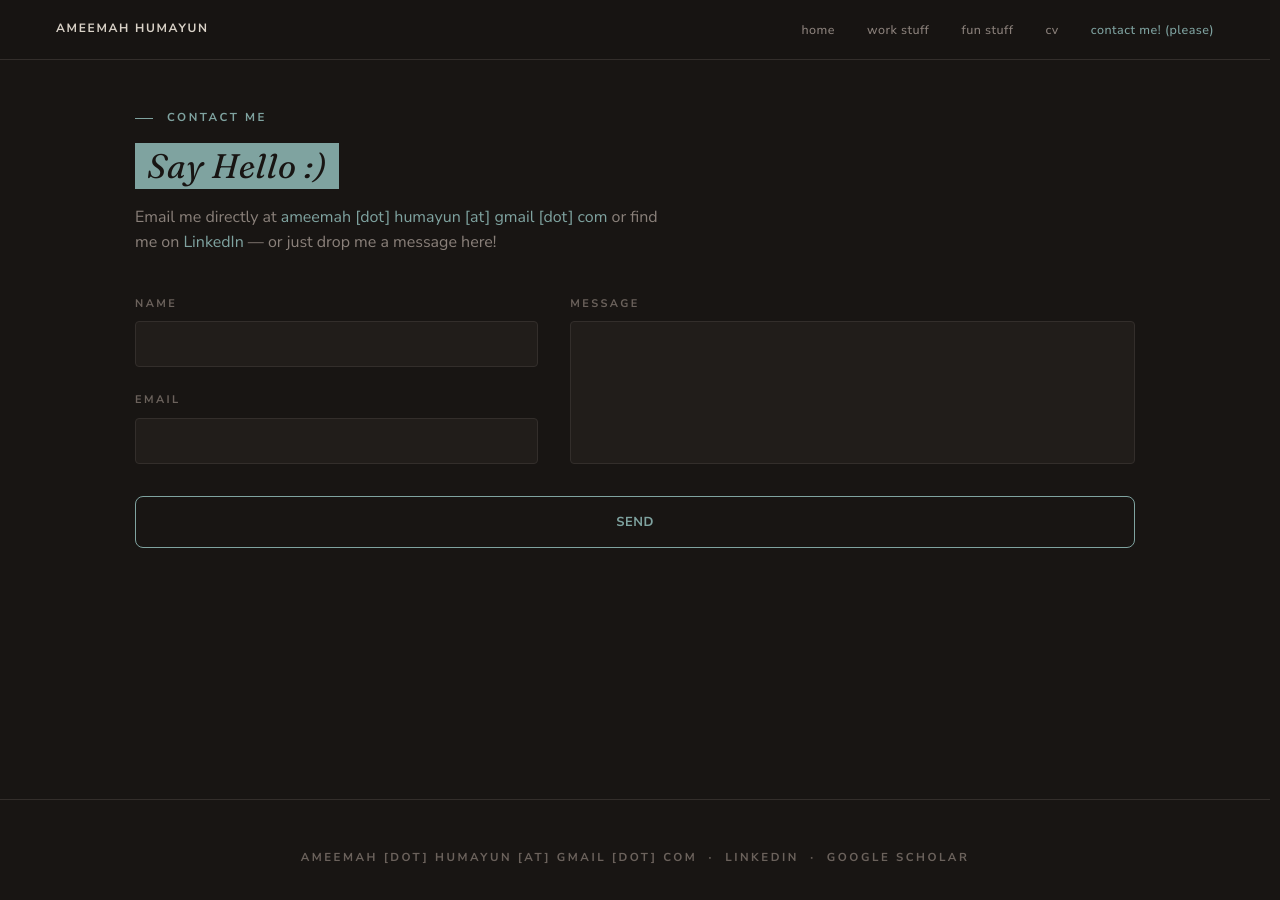
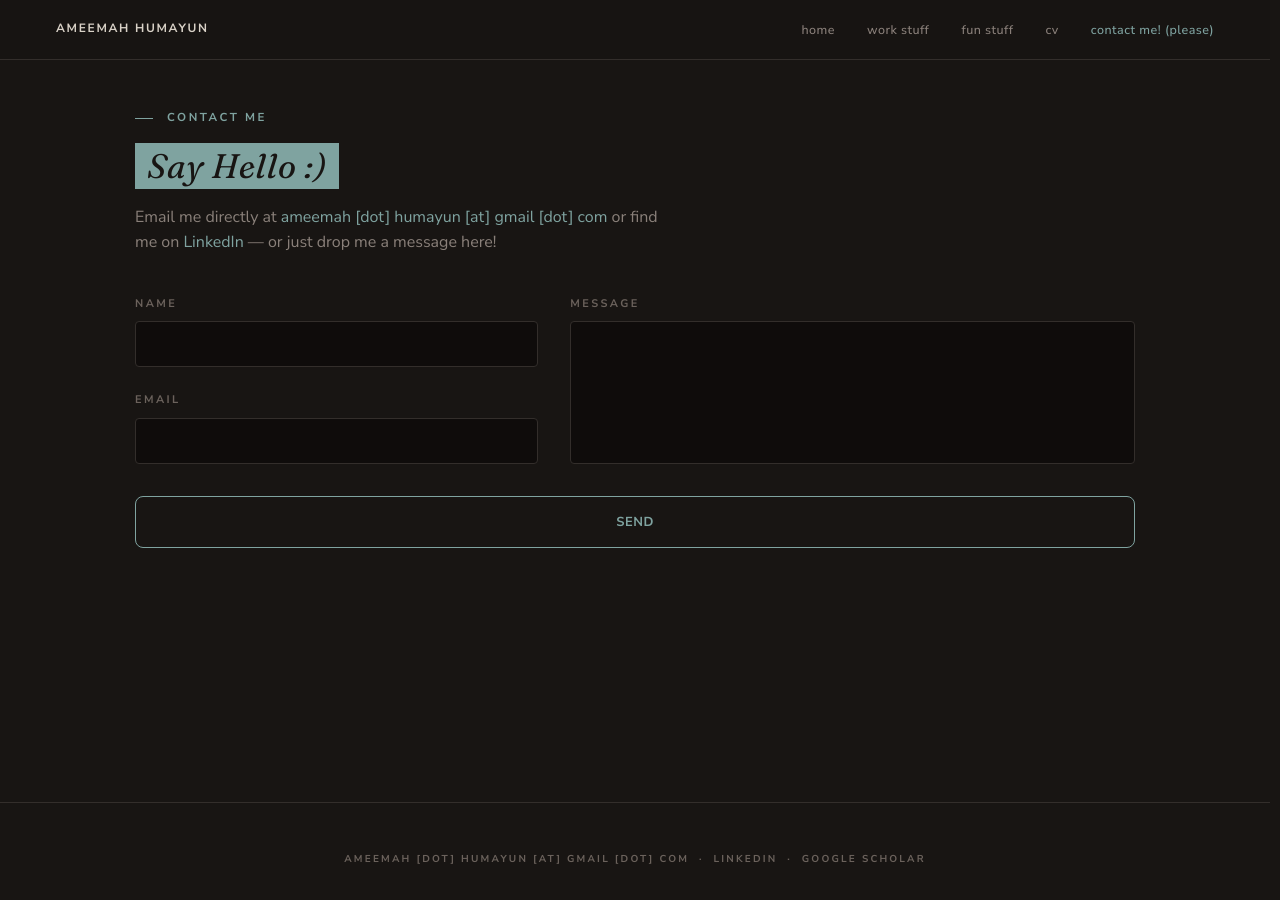
Before and after one commit to ameemahumayun/ameemahumayun.github.io, a Jekyll site: the page built from contact/index.html, in a window 1280 px wide. Built offline with Jekyll 4.4.1, drawn with Linux system fonts in a browser that asks for light colours.

Commit message:
Blacken contact form fields, shrink and center footer text
- Contact form input/textarea background changed from the warm
  brownish bg-lift tone to the near-black terminal token
- Footer text sized down to 10px and explicitly centered

Co-Authored-By: Claude Sonnet 5 <noreply@anthropic.com>
Claude-Session: https://claude.ai/code/session_01RCzM7zTsD8mFw1QLJ4sgHP

```diff
--- a/_includes/footer.html
+++ b/_includes/footer.html
@@ -1,6 +1,6 @@
 <footer class="footer">
   <div class="container">
-    <p class="eyebrow" style="color:var(--color-text-mute);">
+    <p class="eyebrow" style="color:var(--color-text-mute);font-size:10px;text-align:center;">
       <a href="mailto:{{ site.email }}" class="link-quiet">ameemah&nbsp;[dot]&nbsp;humayun&nbsp;[at]&nbsp;gmail&nbsp;[dot]&nbsp;com</a> &nbsp;·&nbsp;
       <a href="{{ site.linkedin }}" class="link-quiet" target="_blank" rel="noopener">LinkedIn</a> &nbsp;·&nbsp;
       <a href="https://scholar.google.com/citations?user=Y8BpA4UAAAAJ&hl=en" class="link-quiet" target="_blank" rel="noopener">Google Scholar</a>
--- a/assets/css/components.css
+++ b/assets/css/components.css
@@ -1003,7 +1003,7 @@ details[open] > .subaccordion__head .subaccordion__chev { transform: rotate(-135
 .contact-form__field input,
 .contact-form__field textarea {
   width: 100%;
-  background: var(--color-bg-lift);
+  background: var(--color-bg-terminal);
   border: 1px solid var(--color-border);
   border-radius: var(--radius-sm);
   padding: 10px 14px;
```
